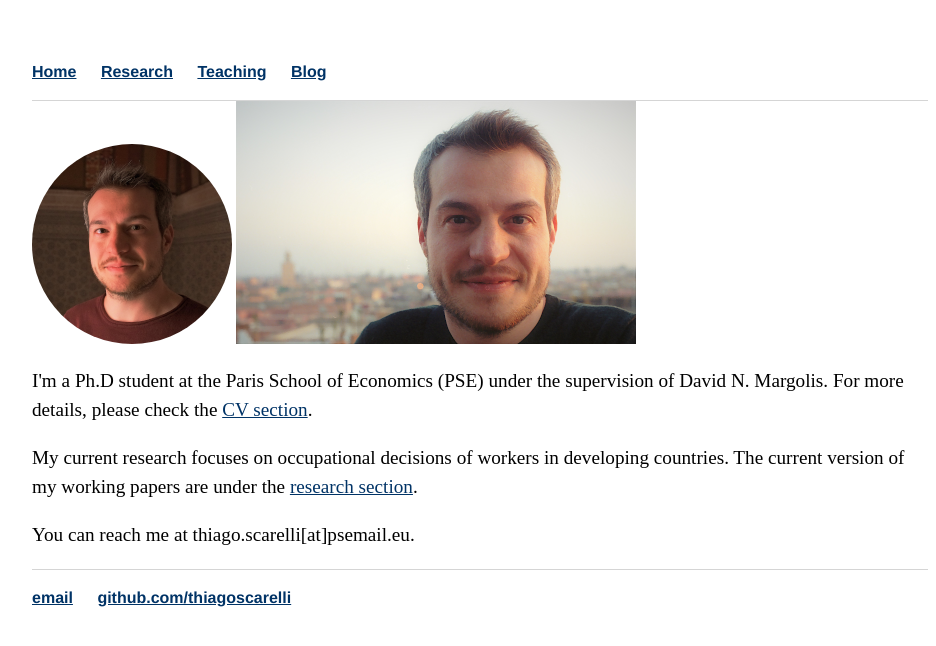
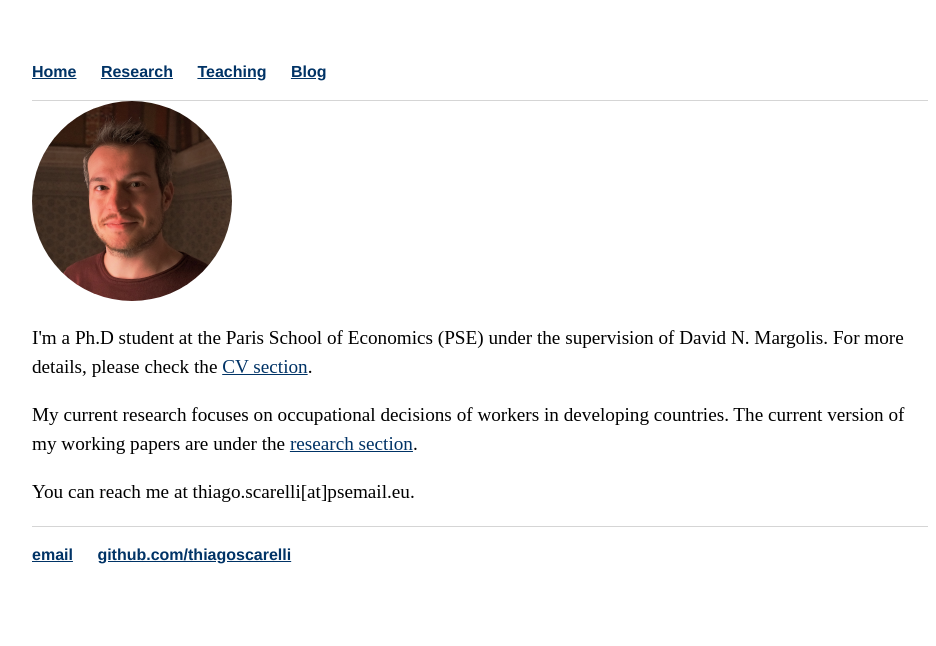
Before and after one commit to thiagoscarelli/thiagoscarelli.github.io, a Jekyll site: the page built from index.html, in a window 1280 px wide. Shown: the top 646 px of the page, without its empty margins (160-1096 px from the left). Built offline with Jekyll 4.4.1, drawn with Linux system fonts in a browser that asks for light colours.

Commit message:
Update index.html

```diff
--- a/index.html
+++ b/index.html
@@ -8,7 +8,6 @@ description: Thiago Scarelli is a Ph.D student at Paris School of Economics.
 
   <div>
     <img src = "img/thiago_scarelli_200.png" alt = "Thiago Scarelli" class = "circle">
-    <img src = "img/thiago_scarelli_400.png" alt = "Thiago Scarelli">
   </div>
 
   <div>
```
